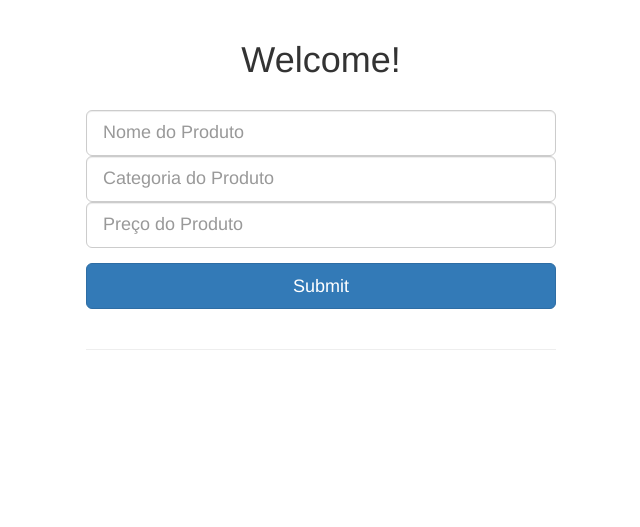
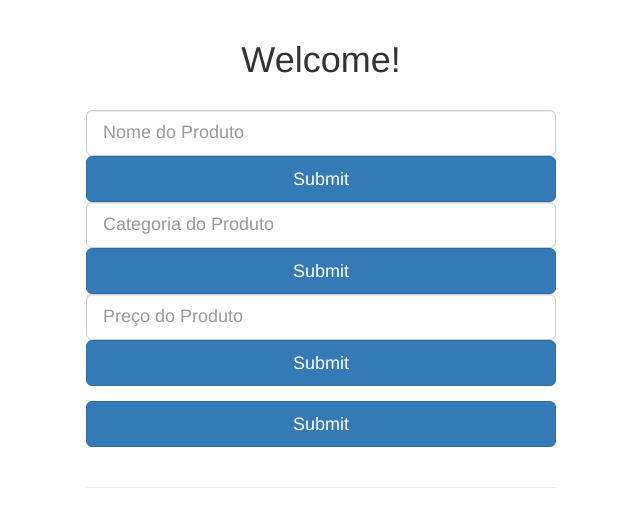
Before and after one commit to tgalvao227/ac3framework, a Flask app: page / in a window 1280 px wide. Shown: the top 527 px of the page, without its empty margins (319-959 px from the left). Run offline with Flask 2, Linux system fonts and the light colour scheme; data that the repository does not hold is empty; some libraries are stand-ins or nearby versions.

Commit message:
Add files via upload

```diff
--- a/templates/index.html
+++ b/templates/index.html
@@ -11,8 +11,11 @@
 <form action="/" method="POST">
   <div class="form-group">
     <input name="text" class="form-control input-lg" type="text" placeholder="Nome do Produto" required>
+    <input type="submit" class="btn btn-primary btn-lg btn-block" value="Submit">
     <input name="cat" class="form-control input-lg" type="text" placeholder="Categoria do Produto" required>
+    <input type="submit" class="btn btn-primary btn-lg btn-block" value="Submit">
     <input name="price" class="form-control input-lg" type="text" placeholder="Preço do Produto" required>
+    <input type="submit" class="btn btn-primary btn-lg btn-block" value="Submit">
   </div>
 
   <input type="submit" class="btn btn-primary btn-lg btn-block" value="Submit">
```
